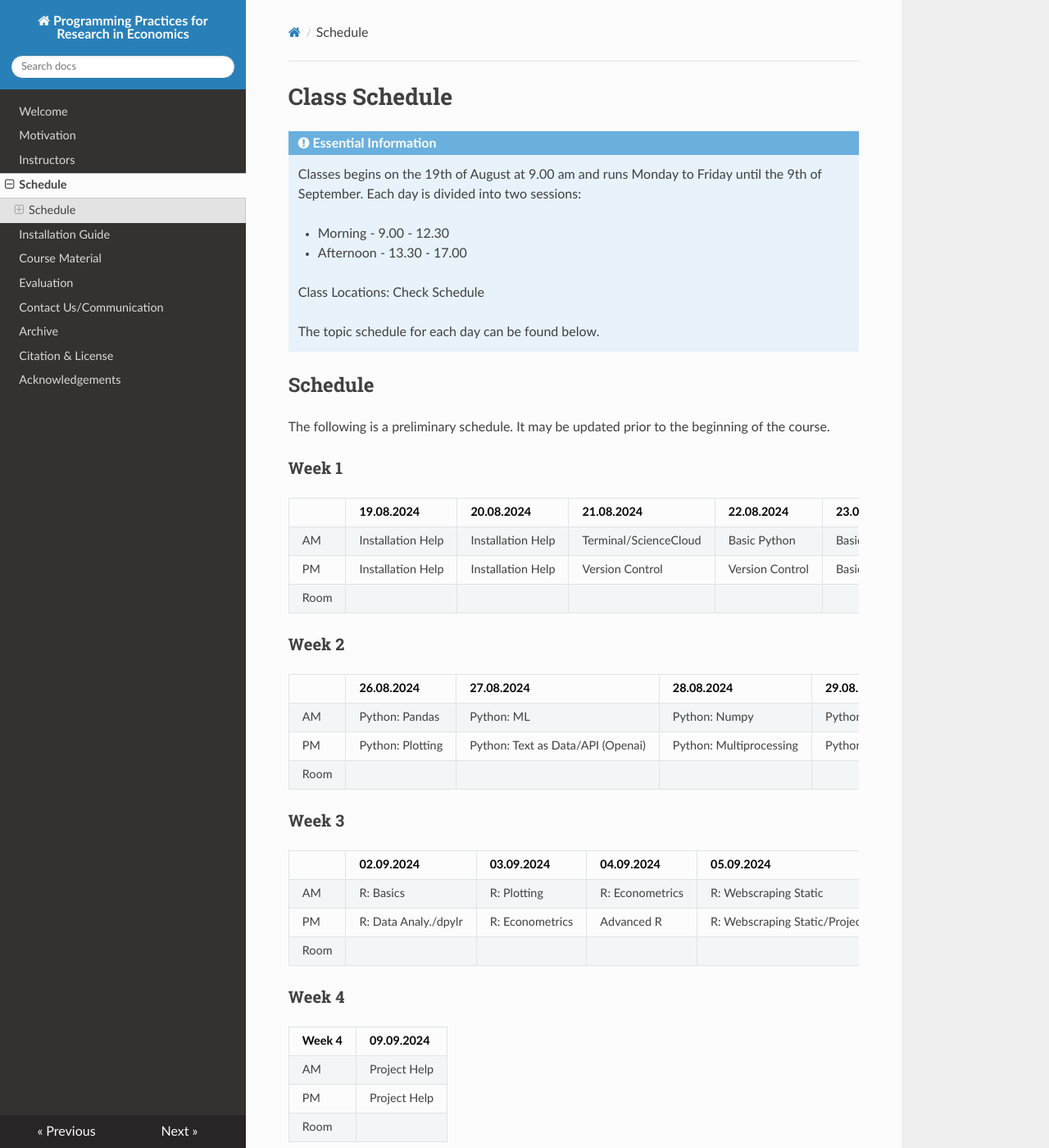
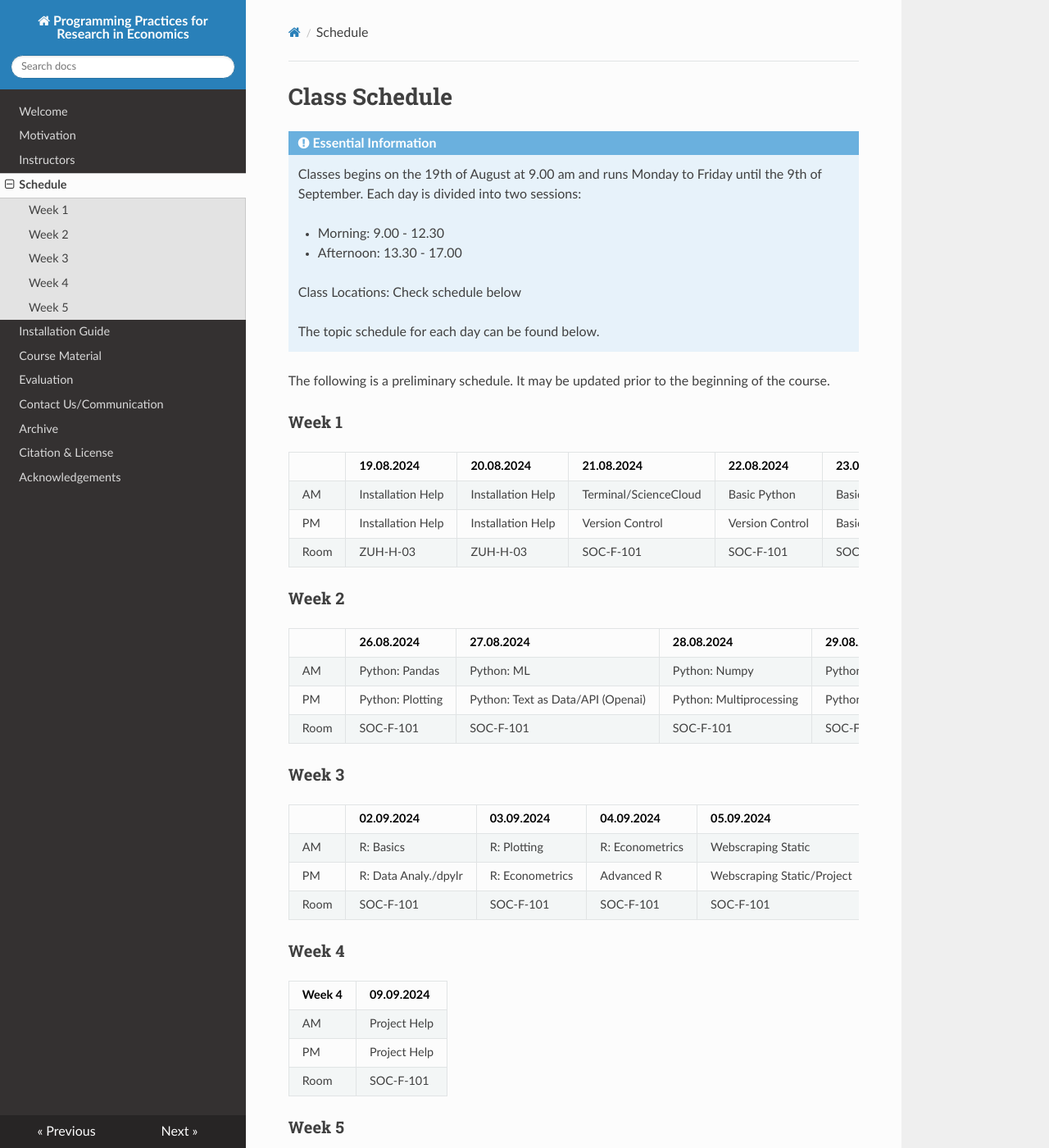
Before and after one commit to pp4rs/pp4rs.github.io, an MkDocs documentation site: the page built from docs/schedule.md, in a window 1280 px wide and 1400 px high. Shown: the whole window at 82% size. Built offline with MkDocs 1.6.1, drawn with Linux system fonts in a browser that asks for light colours; nearby versions of some CDN libraries.

```diff
--- a/docs/schedule.md
+++ b/docs/schedule.md
@@ -4,14 +4,12 @@
     Classes begins on the 19th of August at 9.00 am and runs Monday to Friday until the 9th of September.
     Each day is divided into two sessions:
 
-    * Morning - 9.00 - 12.30
-    * Afternoon - 13.30 - 17.00
+    * Morning: 9.00 - 12.30
+    * Afternoon: 13.30 - 17.00
 
-    Class Locations: Check Schedule
+    Class Locations: Check schedule below
 
     The topic schedule for each day can be found below.
-
-## Schedule
 
 The following is a preliminary schedule. It may be updated prior to the beginning of the course.
 
@@ -20,32 +18,32 @@ The following is a preliminary schedule. It may be updated prior to the beginnin
 | ---------- | ---------------------- | --------------------------------- | ----------------------- | ----------------------------- | --------------------------- |
 | AM         | Installation Help      | Installation Help                 | Terminal/ScienceCloud   | Basic Python                  | Basic Python                |
 | PM         | Installation Help      | Installation Help                 | Version Control         | Version Control               | Basic Python                |
-| Room       |                        |                                   |                         |                               |                             |
+| Room       | ZUH-H-03               | ZUH-H-03                          | SOC-F-101               | SOC-F-101                     | SOC-F-101                   |
 
 ### Week 2
 |            | 26.08.2024             | 27.08.2024                        | 28.08.2024              | 29.08.2024                    | 30.08.2024                  |
 | ---------- | ---------------------- | --------------------------------- | ----------------------- | ----------------------------- | --------------------------- |
 | AM         | Python: Pandas         | Python: ML                        | Python: Numpy           | Python: Solving Econ Models   | Python: Solving Econ Models |
 | PM         | Python: Plotting       | Python: Text as Data/API (Openai) | Python: Multiprocessing | Python: Solving Econ Models   | Python: Solving Econ Models |
-| Room       |                        |                                   |                         |                               |                             |
+| Room       | SOC-F-101              | SOC-F-101                         | SOC-F-101               | SOC-F-101                     | SOC-F-101                   |
 
 ### Week 3
 |            | 02.09.2024             | 03.09.2024                        | 04.09.2024              | 05.09.2024                    | 06.09.2024                  |
 | ---------- | ---------------------- | --------------------------------- | ----------------------- | ----------------------------- | --------------------------- |
-| AM         | R: Basics              | R: Plotting                       | R: Econometrics         | R: Webscraping Static         | Blocked                     |
-| PM         | R: Data Analy./dpylr   | R: Econometrics                   | Advanced R              | R: Webscraping Static/Project | Blocked                     |
-| Room       |                        |                                   |                         |                               |                             |
+| AM         | R: Basics              | R: Plotting                       | R: Econometrics         | Webscraping Static            | Blocked                     |
+| PM         | R: Data Analy./dpylr   | R: Econometrics                   | Advanced R              | Webscraping Static/Project    | Blocked                     |
+| Room       | SOC-F-101              | SOC-F-101                         | SOC-F-101               | SOC-F-101                     | SOC-F-101                   |
 
 ### Week 4
 | Week 4     | 09.09.2024             |
 | ---------- | ---------------------- |
 | AM         | Project Help           |
 | PM         | Project Help           |
-| Room       |                        |
+| Room       | SOC-F-101              |
 
 ### Week 5
 |            | 16.09.2024             |
 | ---------- | ---------------------- |
 | AM         | Project Evaluation     |
 | PM         | Project Evaluation     |
-| Room       |                        |
+| Room       | SOC-F-101              |
--- a/mkdocs.yml
+++ b/mkdocs.yml
@@ -1,6 +1,6 @@
 site_name: Programming Practices for Research in Economics
 nav:
-- Welcome: welcome.md
+- Welcome: index.md
 - Motivation: motivation.md
 - Instructors: instructors.md
 - Schedule: schedule.md
```
Also changed, not shown: docs/contact.md (+2 -2 lines), docs/course_material.md (added, +3 -0 lines), docs/evaluation.md (added, +10 -0 lines), docs/install_guide.md (+2 -6 lines), docs/motivation.md (+3 -0 lines), docs/index.md (renamed from docs/welcome.md).
